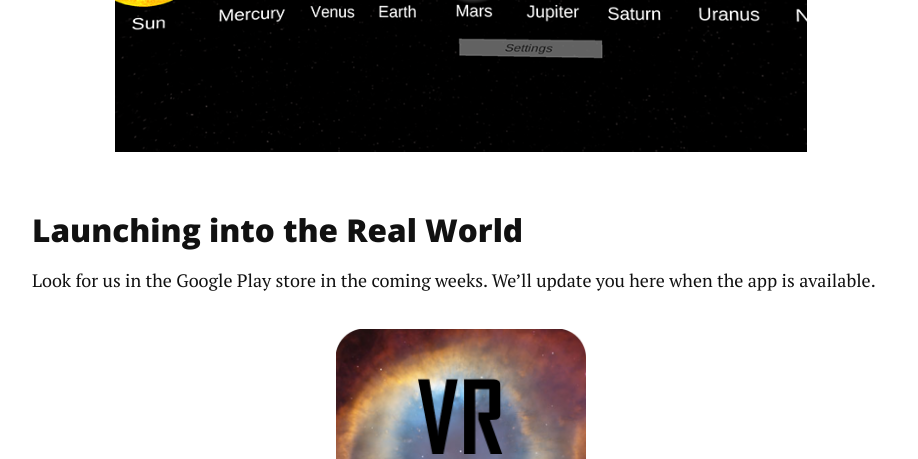
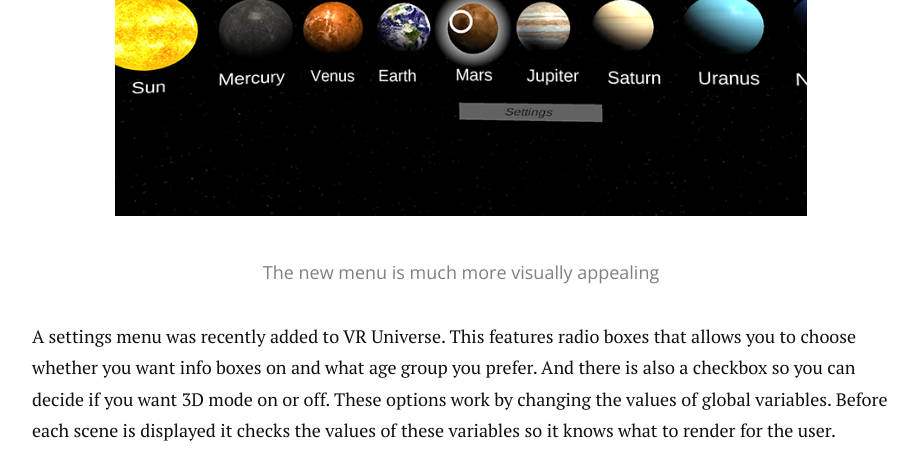
Before and after one commit to nicolem/VRUniverse, a Jekyll site: the page built from _posts/2016-5-2-the-solar-system-in-your-pocket.markdown, in a window 1280 px wide and 1400 px high, scrolled down 8141 px. Shown: the top 459 px of the window, without its empty margins (179-1097 px from the left). Built offline with Jekyll 4.4.1, drawn with Linux system fonts in a browser that asks for light colours; nearby versions of some CDN libraries; some of the changed text lies outside the part shown; grey boxes are pictures that could not be loaded.

Commit message:
Update 2016-5-2-the-solar-system-in-your-pocket.markdown

```diff
--- a/_posts/2016-5-2-the-solar-system-in-your-pocket.markdown
+++ b/_posts/2016-5-2-the-solar-system-in-your-pocket.markdown
@@ -55,7 +55,15 @@
 The menu has been revamped! In the early stages of VR Universe the menu was very simplified and consisted of a canvas with buttons indicating where the user can go. It now has models all the planets and the sun that can be selected to go to that celestial body. When you hover over the planet or star, it lights up indicating which planet or star you are about to visit. There’s also a settings button that you can click to go to the settings menu.
 
 <div style="text-align: center"><img src="{{ '/assets/img/blog1/menu2d.png' | prepend: site.baseurl }}" alt="" style="width:60%"></div>
+<p class="meta">The old menu was very basic</p>
 <div style="text-align: center"><img src="{{ '/assets/img/blog2/mainselect2d.png' | prepend: site.baseurl }}" alt="" style="width:60%"></div>
+<p class="meta">The new menu is much more visually appealing</p>
+
+A settings menu was recently added to VR Universe. This features radio boxes that allows you to choose whether you want info boxes on and what age group you prefer. And there is also a checkbox so you can decide if you want 3D mode on or off. These options work by changing the values of global variables.  Before each scene is displayed it checks the values of these variables so it knows what to render for the user.
+
+<div style="text-align: center"><img src="{{ '/assets/img/blog2/settings2d.png' | prepend: site.baseurl }}" alt="" style="width:60%"></div>
+
+As VR Universe grows, more and more features will change how the menu will look. The goal is to have high appeal while still maintaining intuitive actions and functionality.
 
 ### Launching into the Real World
 
```
